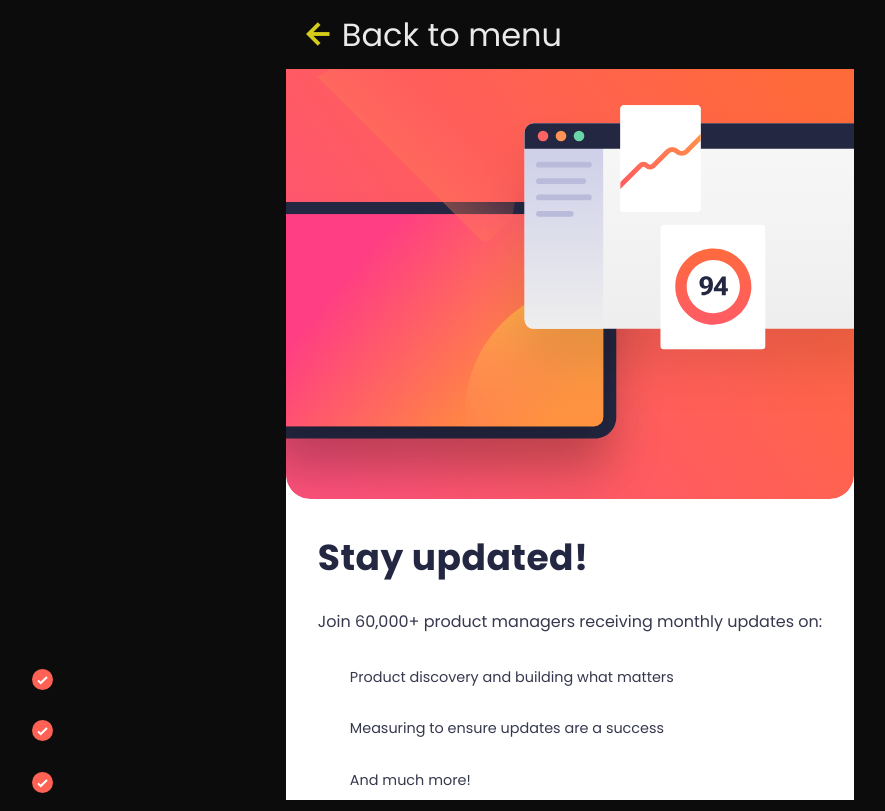
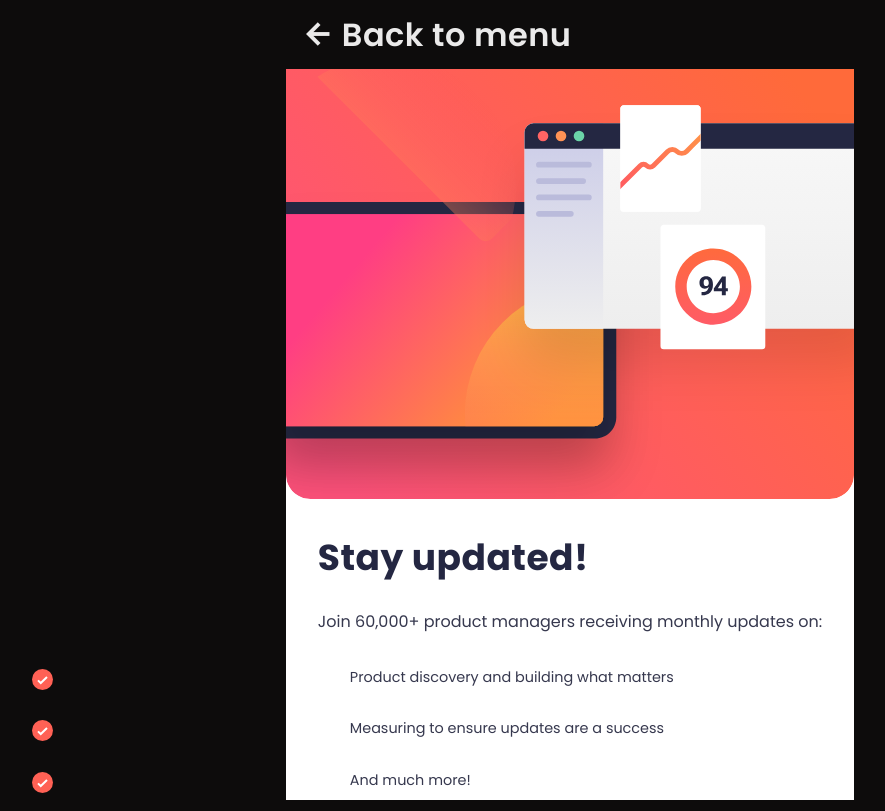
Before and after one commit to Kapson007/frontend-mentor-miniprojects, a Vue app: page /newsletter-form in a window 1280 px wide. Shown: the whole page, without its empty margins (70-955 px from the left). Built offline with nearby package versions, Linux system fonts and the light colour scheme.

Commit message:
style nav back menu

```diff
--- a/src/components/BackMenuComponent.vue
+++ b/src/components/BackMenuComponent.vue
@@ -10,6 +10,7 @@
 <script setup lang="ts"></script>
 
 <style scoped lang="scss">
+    @use 'src/styles/newsletterFormStyles/newsletterForm-index' as newsletter;
     .backNavigation {
         @include flex-position(
             $justify: flex-start,
@@ -17,6 +18,7 @@
             $gap: 0.5rem
         );
         margin: 1rem 1rem 0 1rem;
+        @include header-style(2.25rem, $text-color--dark-theme, 600, 0.03rem);
         & > a {
             position: relative;
             top: 0.125rem;
@@ -30,6 +32,7 @@
             font-weight: $font-weight-bold;
             cursor: pointer;
             transition: color 0.3s ease;
+            color: $text-color--dark-theme;
             &:visited {
                 color: $text-color--dark-theme;
             }
--- a/src/components/NewsLetterComponents/BenefitItemComponent.vue
+++ b/src/components/NewsLetterComponents/BenefitItemComponent.vue
@@ -4,7 +4,6 @@
 
 <script setup lang="ts">
     import { defineProps } from 'vue'
-
     defineProps({ benefit: { type: String, required: true } })
 </script>
 
--- a/src/components/NewsLetterComponents/NewsletterFormComponent.vue
+++ b/src/components/NewsLetterComponents/NewsletterFormComponent.vue
@@ -22,7 +22,6 @@
     .newsletterFormLayout {
         background-color: newsletter.$white;
         height: 100%;
-
         &__banner {
             width: 100%;
         }
--- a/src/view/NewsletterFormView.vue
+++ b/src/view/NewsletterFormView.vue
@@ -11,6 +11,7 @@
 </script>
 
 <style scoped lang="scss">
+    @use 'src/styles/newsletterFormStyles/newsletterForm-index' as newsletter;
     .newsletterFormView {
         height: 100dvh;
         @include flex-position(column, flex-start, flex-start, 1rem);
--- a/tsconfig.json
+++ b/tsconfig.json
@@ -27,6 +27,7 @@
     "src/**/*.vue",
     "node_modules/@vue/runtime-core/dist/runtime-core.d.ts",
     "node_modules/@vue/runtime-core/dist/runtime-core.d.ts",
+    "node_modules/@vue/runtime-core/dist/runtime-core.d.ts",
     "node_modules/@vue/runtime-core/dist/runtime-core.d.ts"
   ],
   "references": [{ "path": "./tsconfig.node.json" }]
```
